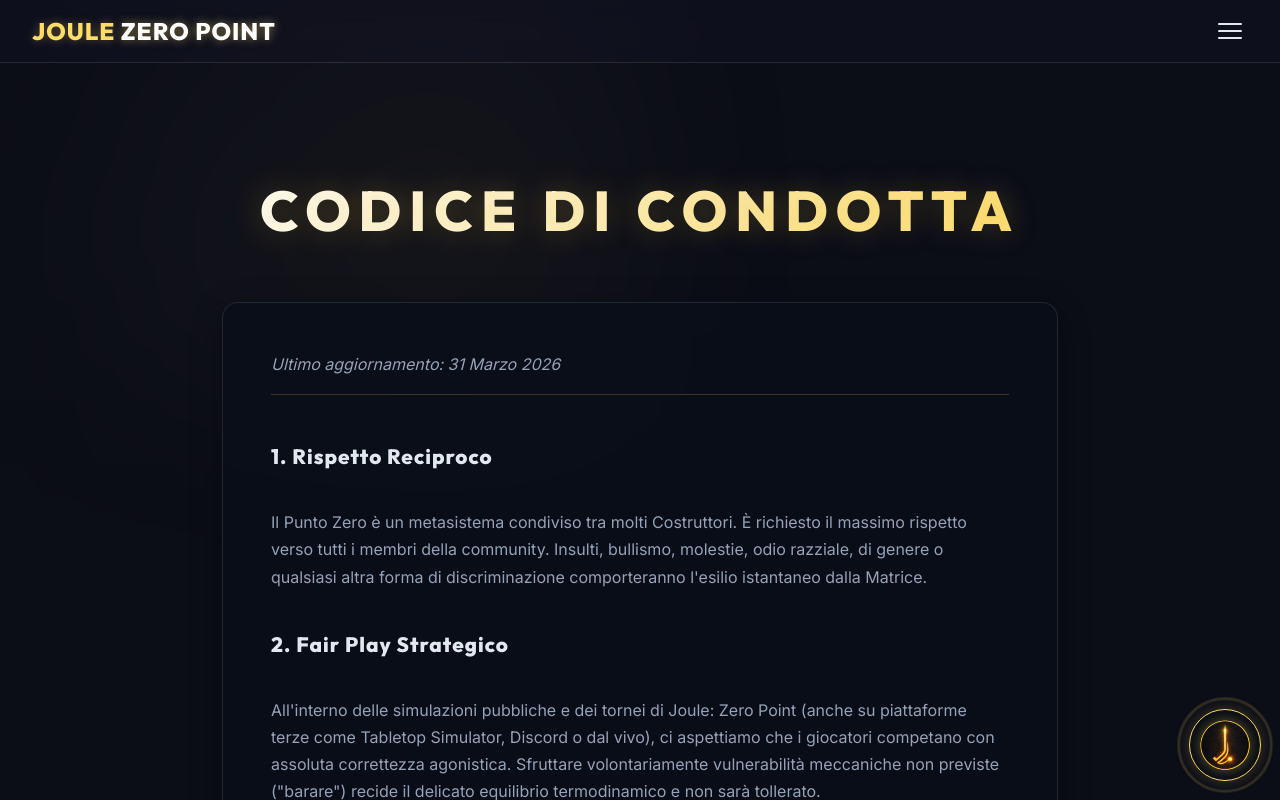
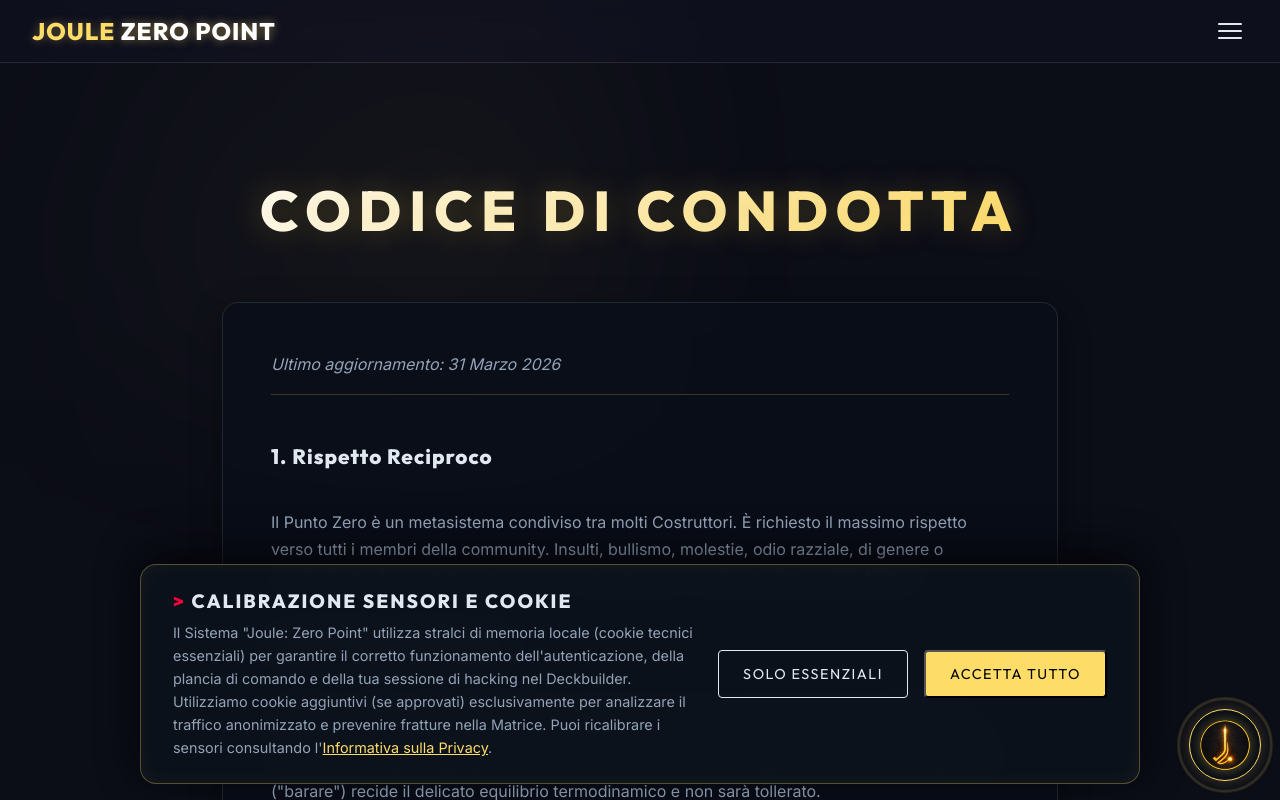
Before and after one commit to Galdrial/JouleZeroPointWeb, a Vue app in the folder frontend/: page /code-of-conduct in a window 1280 px wide. Shown: the top 800 px of the page. Built offline with nearby package versions, Linux system fonts and the light colour scheme.

Commit message:
feat: implement cookie consent banner and add configuration trigger to footer

```diff
--- a/frontend/src/App.vue
+++ b/frontend/src/App.vue
@@ -9,6 +9,7 @@
 import FloatingTerminalTrigger from "./components/layout/FloatingTerminalTrigger.vue";
 import JouleTerminal from "./components/JouleTerminal.vue";
 import JouleNotification from "./components/ui/JouleNotification.vue";
+import CookieBanner from "./components/ui/CookieBanner.vue";
 
 const route = useRoute();
 const authStore = useAuthStore();
@@ -55,6 +56,8 @@
       :is-open="isTerminalOpen"
       @toggle="isTerminalOpen = !isTerminalOpen"
     />
+
+    <CookieBanner />
 
     <Teleport to="body">
       <JouleTerminal
--- a/frontend/src/components/layout/TheFooter.vue
+++ b/frontend/src/components/layout/TheFooter.vue
@@ -11,6 +11,11 @@
  * Commonly disabled in immersive views like the Terminal or specialized dashboards.
  */
 const hideUI = computed(() => route.meta.hideUI === true);
+
+// Cookie Consent Trigger
+const openCookieSettings = () => {
+  window.dispatchEvent(new CustomEvent("open-cookie-banner"));
+};
 </script>
 
 <template>
@@ -40,6 +45,7 @@
       <RouterLink to="/terms">Termini di utilizzo</RouterLink>
       <RouterLink to="/code-of-conduct">Codice di condotta</RouterLink>
       <RouterLink to="/privacy">Informativa sulla privacy</RouterLink>
+      <a href="#" @click.prevent="openCookieSettings" aria-label="Impostazioni Sensori e Cookie">Impostazioni Cookie</a>
     </div>
     <div class="footer-divider footer-divider--secondary"></div>
     <div class="footer-copyright">
--- /dev/null
+++ b/frontend/src/components/ui/CookieBanner.vue
@@ -0,0 +1,181 @@
+<script setup lang="ts">
+import { ref, onMounted, onUnmounted } from "vue";
+
+// UI Flags and LocalStorage Key setup
+const isVisible = ref(false);
+const COOKIE_STORAGE_KEY = "joule_cookie_consent";
+
+// Mount lifecycle: Check local storage for consent status
+onMounted(() => {
+  const currentConsent = localStorage.getItem(COOKIE_STORAGE_KEY);
+  if (!currentConsent) {
+    // If no consent has been previously recorded, show the banner
+    setTimeout(() => {
+      isVisible.value = true;
+    }, 1000); // Small delay to let the initial layout breathe
+  }
+
+  // Register CustomEvent listener allowing the footer to trigger this banner open
+  window.addEventListener("open-cookie-banner", handleOpenBanner);
+});
+
+onUnmounted(() => {
+  window.removeEventListener("open-cookie-banner", handleOpenBanner);
+});
+
+// Event Handler for manually re-opening preferences
+const handleOpenBanner = () => {
+  isVisible.value = true;
+};
+
+// Consent Triggers
+const setConsent = (choice: "all" | "essential") => {
+  // Store choice persistently
+  localStorage.setItem(COOKIE_STORAGE_KEY, choice);
+
+  // Here in the future, if choice === 'all', you might inject tracking scripts like Google Analytics.
+  isVisible.value = false;
+};
+</script>
+
+<template>
+  <Transition name="slide-up">
+    <div v-if="isVisible" class="cookie-banner-overlay" role="dialog" aria-live="polite">
+      <div class="glass-panel cookie-content fade-in">
+        <div class="cookie-text-section">
+          <h2 class="cookie-title"><span class="terminal-prompt">&gt; </span>CALIBRAZIONE SENSORI E COOKIE</h2>
+          <p class="cookie-desc">
+            Il Sistema "Joule: Zero Point" utilizza stralci di memoria locale (cookie tecnici essenziali) per garantire il corretto funzionamento dell'autenticazione, della plancia di comando e della tua sessione di hacking nel Deckbuilder.
+            Utilizziamo cookie aggiuntivi (se approvati) esclusivamente per analizzare il traffico anonimizzato e prevenire fratture nella Matrice.
+            Puoi ricalibrare i sensori consultando l'<RouterLink to="/privacy" class="link-privacy">Informativa sulla Privacy</RouterLink>.
+          </p>
+        </div>
+
+        <div class="cookie-actions">
+          <button @click="setConsent('essential')" class="btn btn-secondary btn-essenziali" aria-label="Rifiuta telemetrie, solo essenziali">
+            SOLO ESSENZIALI
+          </button>
+          <button @click="setConsent('all')" class="btn btn-primary btn-accetta" aria-label="Accetta calibrazione completa">
+            ACCETTA TUTTO
+          </button>
+        </div>
+      </div>
+    </div>
+  </Transition>
+</template>
+
+<style scoped>
+.cookie-banner-overlay {
+  position: fixed;
+  bottom: 0;
+  left: 0;
+  width: 100vw;
+  z-index: 9999;
+  display: flex;
+  justify-content: center;
+  padding: 1rem;
+  pointer-events: none; /* Let clicks pass through outside the panel */
+}
+
+.cookie-content {
+  width: 100%;
+  max-width: 1000px;
+  background: rgba(12, 18, 28, 0.95);
+  border: 1px solid rgba(254, 220, 104, 0.3);
+  box-shadow: 0 -10px 40px rgba(0, 0, 0, 0.7), inset 0 0 20px rgba(254, 220, 104, 0.05);
+  display: flex;
+  flex-direction: column;
+  gap: 1.5rem;
+  padding: 1.5rem 2rem;
+  pointer-events: auto; /* Re-enable clicks for the panel itself */
+}
+
+@media (min-width: 768px) {
+  .cookie-content {
+    flex-direction: row;
+    align-items: center;
+    justify-content: space-between;
+  }
+}
+
+.cookie-text-section {
+  flex: 1;
+}
+
+.cookie-title {
+  color: var(--text-light);
+  font-family: var(--font-display);
+  font-size: 1.2rem;
+  margin-top: 0;
+  margin-bottom: 0.5rem;
+  letter-spacing: 2px;
+}
+
+.terminal-prompt {
+  color: var(--accent-magenta);
+}
+
+.cookie-desc {
+  color: var(--text-muted);
+  font-size: 0.9rem;
+  line-height: 1.6;
+  margin: 0;
+}
+
+.link-privacy {
+  color: var(--accent-gold);
+  text-decoration: underline;
+  transition: color 0.2s ease;
+}
+.link-privacy:hover {
+  color: #fff;
+}
+
+.cookie-actions {
+  display: flex;
+  flex-direction: column;
+  gap: 1rem;
+  min-width: 200px;
+}
+
+@media (min-width: 480px) {
+  .cookie-actions {
+    flex-direction: row;
+  }
+}
+
+@media (min-width: 768px) {
+  .cookie-actions {
+    flex-direction: column;
+  }
+}
+
+@media (min-width: 900px) {
+  .cookie-actions {
+    flex-direction: row;
+  }
+}
+
+.btn {
+  padding: 0.8rem 1.5rem;
+  font-family: var(--font-display);
+  font-size: 0.9rem;
+  letter-spacing: 1.5px;
+  cursor: pointer;
+  white-space: nowrap;
+  text-align: center;
+  border-radius: 4px; /* Optional slight rounding for pro feel */
+}
+
+/* Animations using Vue Transition */
+.slide-up-enter-active,
+.slide-up-leave-active {
+  transition: all 0.5s cubic-bezier(0.16, 1, 0.3, 1);
+}
+
+.slide-up-enter-from,
+.slide-up-leave-to {
+  transform: translateY(100%);
+  opacity: 0;
+}
+</style>
--- a/frontend/src/views/ConductView.vue
+++ b/frontend/src/views/ConductView.vue
@@ -1,5 +1,5 @@
 <script setup lang="ts">
-// Vista statica per il Codice di Condotta
+// Static view for the Code of Conduct
 </script>
 
 <template>
--- a/frontend/src/views/PrivacyView.vue
+++ b/frontend/src/views/PrivacyView.vue
@@ -1,5 +1,5 @@
 <script setup lang="ts">
-// Vista statica per l'Informativa sulla Privacy GDPR
+// Static view for the GDPR Privacy Policy
 </script>
 
 <template>
--- a/frontend/src/views/TermsView.vue
+++ b/frontend/src/views/TermsView.vue
@@ -1,5 +1,5 @@
 <script setup lang="ts">
-// Vista statica per i Termini di Utilizzo
+// Static view for the Terms of Use
 </script>
 
 <template>
```
